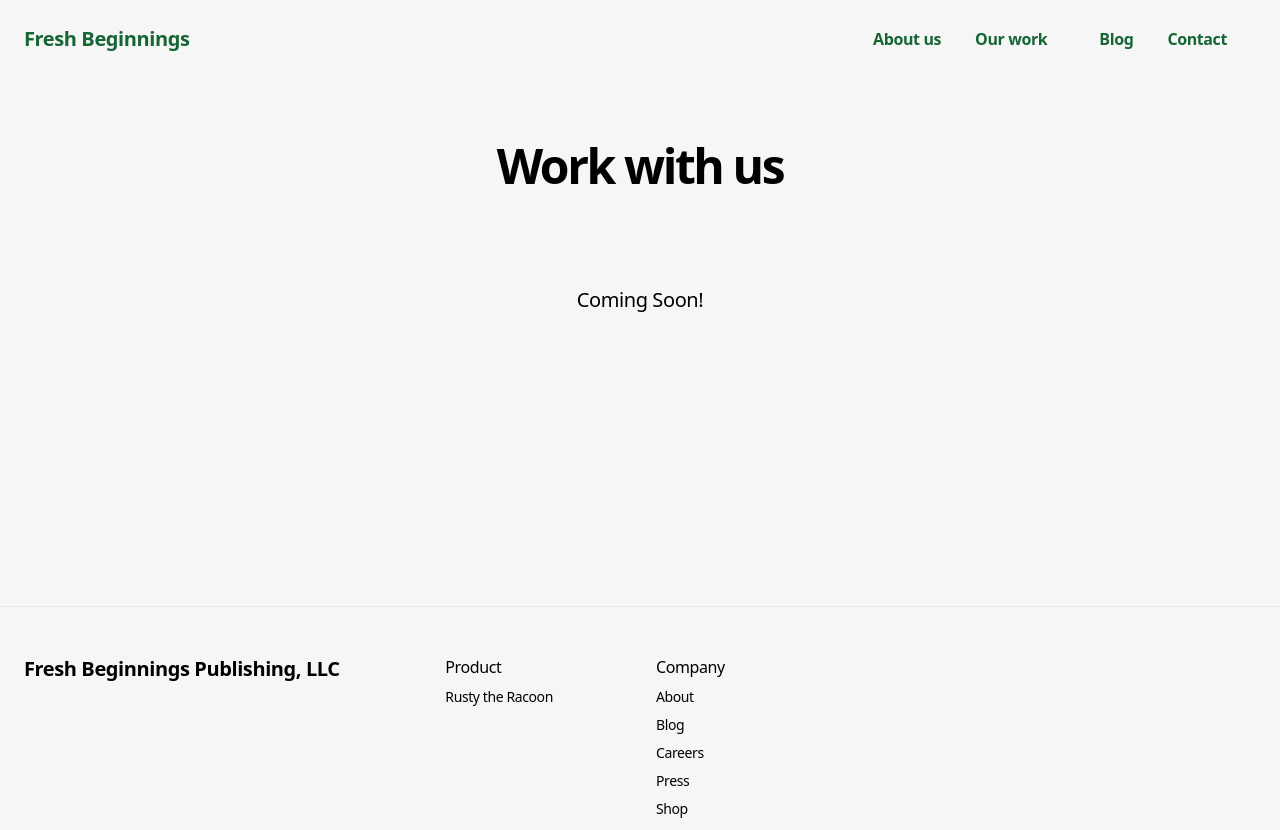
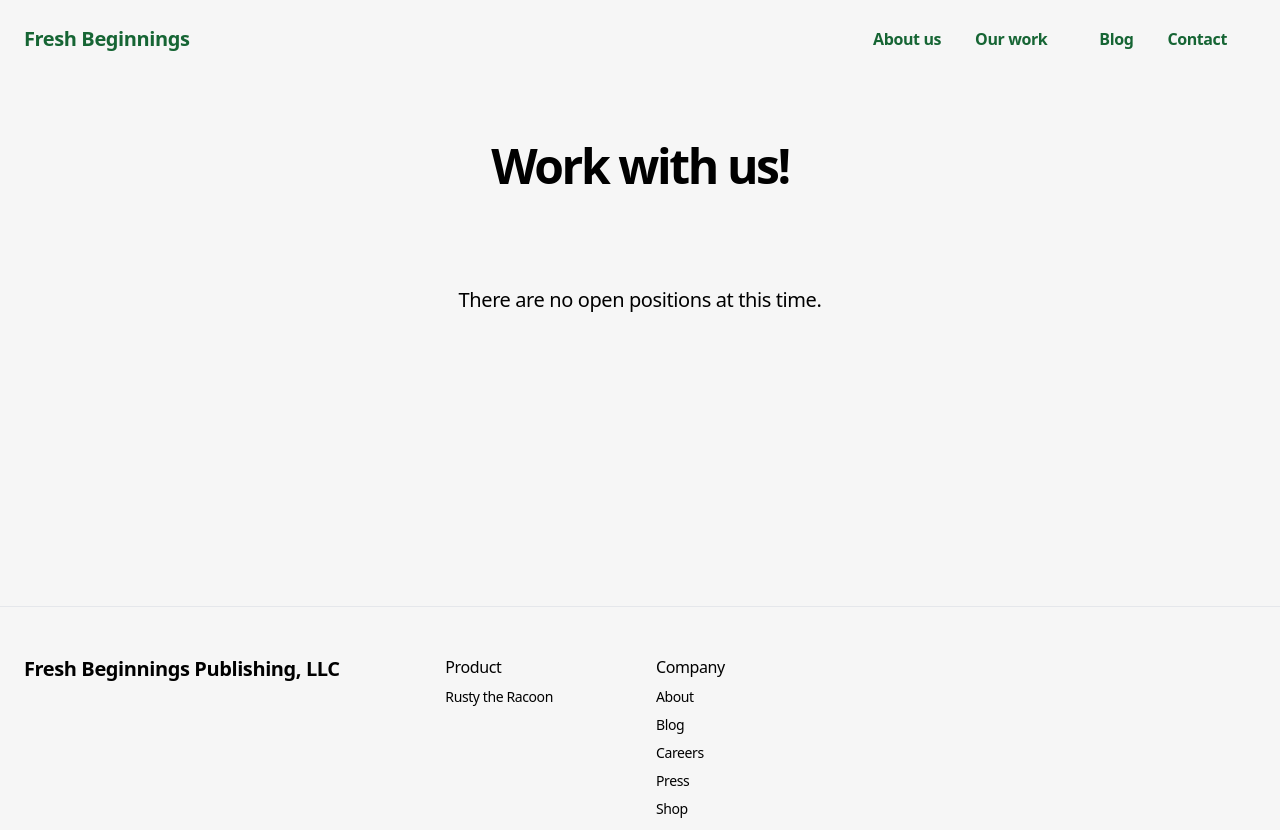
Before and after one commit to giantrotta24/fresh-beginnings-publishing, an Astro site: page /careers in a window 1280 px wide. Shown: the top 830 px of the page. Built offline with nearby package versions, Linux system fonts and the light colour scheme; Astro itself is replaced by a stand-in of ours; some icons are missing.

Commit message:
change careers

```diff
--- a/src/pages/careers.astro
+++ b/src/pages/careers.astro
@@ -5,5 +5,22 @@ import ComingSoon from '~/components/ComingSoon.astro';
 ---
 
 <Layout>
-  <ComingSoon title="Work with us" />
+  <section class="relative md:-mt-[76px] py-10 md:py-16">
+    <div class="absolute inset-0 pointer-events-none" aria-hidden="true"></div>
+    <div class="relative max-w-7xl mx-auto px-4 sm:px-6">
+      <div class="pt-0 md:pt-[76px] pointer-events-none"></div>
+      <div class="max-w-xl sm:mx-auto lg:max-w-2xl">
+        <div class="py-12 md:py-20 lg:py-0 lg:flex flex-col lg:items-center lg:h-[50vh] lg:gap-8">
+          <div class="mb-8 md:mx-auto text-center md:mb-12 max-w-3xl">
+            <h2 class="text-4xl md:text-5xl font-bold leading-tighter tracking-tighter mb-4 font-heading">
+              Work with us!
+            </h2>
+          </div>
+          <div class="max-w-3xl mx-auto text-left items-center sm:text-center text-xl text-muted flex gap-4">
+            <p>There are no open positions at this time.</p>
+          </div>
+        </div>
+      </div>
+    </div>
+  </section>
 </Layout>
```
